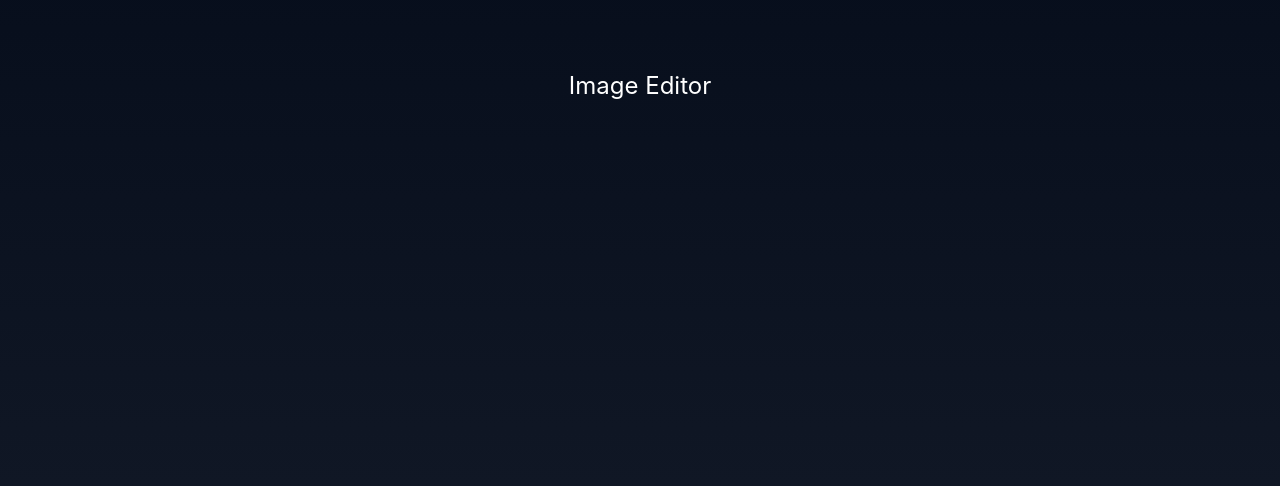
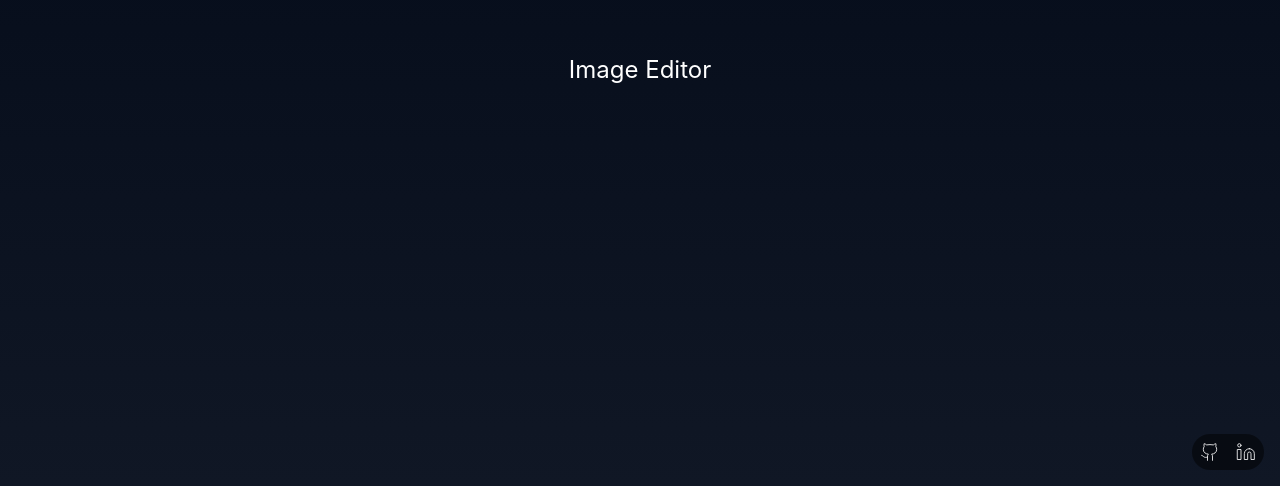
Before and after one commit to janszotkowski/react-image-cropper, a React app: page / in a window 1280 px wide. Shown: the part 314-800 px from the top of the page. Built offline with nearby package versions, Linux system fonts and the light colour scheme; the HTML template or start-up script is replaced by a standard one.

Commit message:
Implementation of the Socials component and its integration into App. Adjustment of styles for resetting margin and padding in index.css.

```diff
--- a/src/App.tsx
+++ b/src/App.tsx
@@ -1,9 +1,11 @@
 import * as React from 'react';
+import { Socials } from '@/components';
 
 const App = (): React.ReactElement => {
     return (
         <main className={'w-full h-screen flex flex-col items-center justify-center text-white'}>
             <h1 className={'text-2xl mb-8'}>Image Editor</h1>
+            <Socials />
         </main>
     );
 };
--- /dev/null
+++ b/src/components/Socials/Socials.tsx
@@ -0,0 +1,32 @@
+import { Github, Linkedin } from 'lucide-react';
+import * as React from 'react';
+
+const SOCIALS: { href: string; icon: React.ElementType; }[] = [
+    {
+        href: 'https://github.com/janszotkowski',
+        icon: Github,
+    },
+    {
+        href: 'https://www.linkedin.com/in/jan-szotkowski-089295159/',
+        icon: Linkedin,
+    },
+] as const;
+
+export const Socials = (): React.ReactElement => (
+    <div className={'flex absolute bottom-4 right-4 bg-black/50 rounded-full'}>
+        {SOCIALS.map((social) => (
+            <a
+                key={social.href}
+                href={social.href}
+                target={'_blank'}
+                rel={'noreferrer'}
+                className={'rounded-full p-2 hover:bg-white/10 transition-colors'}
+            >
+                <social.icon
+                    size={20}
+                    strokeWidth={1}
+                />
+            </a>
+        ))}
+    </div>
+);
--- /dev/null
+++ b/src/components/index.ts
@@ -0,0 +1 @@
+export { Socials } from './Socials/Socials';
--- a/src/index.css
+++ b/src/index.css
@@ -1,12 +1,12 @@
 @import 'tailwindcss';
 
 * {
-    margin: 0;
-    padding: 0;
     box-sizing: border-box;
 }
 
 body {
+    margin: 0;
+    padding: 0;
     width: 100vw;
     height: 100vh;
     color: #fff;
```
